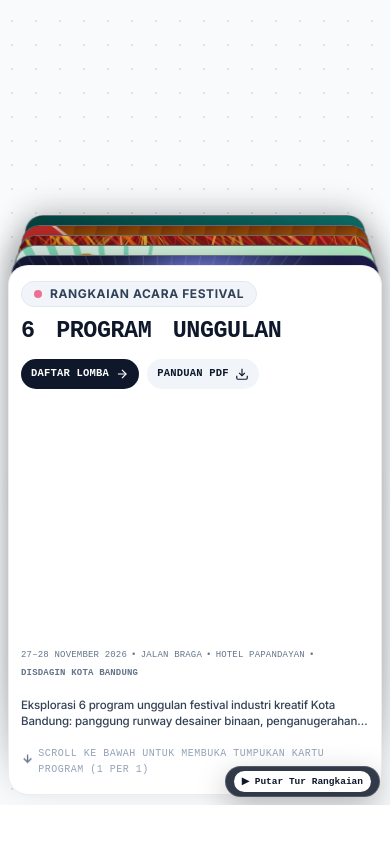
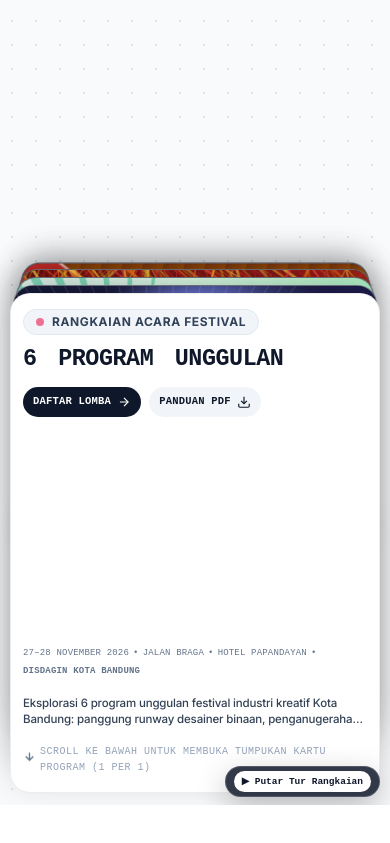
Before and after one commit to Syd-max/pride-industri-2026, a Next.js app: page / in a window 390 px wide. Shown: the part 6006-6849 px from the top of the page. Built offline with nearby package versions, Linux system fonts and the light colour scheme.

Commit message:
fix(deck): add top safe clearance to activities stage and cap upward card offsets

```diff
--- a/src/components/sections/ActivitiesDeckSection.tsx
+++ b/src/components/sections/ActivitiesDeckSection.tsx
@@ -370,8 +370,8 @@ export default function ActivitiesDeckSection() {
       // Maps scrollProgress across card peel stages
       const stageProgress = scrollProgress * (totalCards - 0.4);
       const isMobile = window.innerWidth <= 768;
-      const PEEK_STEP_Y = isMobile ? 10 : 16;
-      const SCALE_STEP = isMobile ? 0.018 : 0.024;
+      const PEEK_STEP_Y = isMobile ? 8 : 12;
+      const SCALE_STEP = isMobile ? 0.016 : 0.022;
 
       cards.forEach((card, i) => {
         // Set z-index: Card 0 is top (60), Card 5 is back (10)
@@ -387,8 +387,8 @@ export default function ActivitiesDeckSection() {
           card.style.pointerEvents = peelAmount > 0.15 ? 'none' : 'auto';
           card.style.opacity = String(1 - peelAmount * 0.18);
         } else {
-          // Card resting in stack
-          const effectiveDepth = Math.min(depth, 5);
+          // Card resting in stack: cap effectiveDepth at 3.8 to prevent excessive upward reach
+          const effectiveDepth = Math.min(depth, 3.8);
           const yOffset = -effectiveDepth * PEEK_STEP_Y;
           const scale = 1 - effectiveDepth * SCALE_STEP;
 
--- a/src/components/sections/activities-deck.css
+++ b/src/components/sections/activities-deck.css
@@ -30,12 +30,17 @@
   height: 100vh;
   height: 100dvh;
   display: flex;
-  align-items: flex-end;
-  justify-content: center;
+  flex-direction: column;
+  align-items: center;
+  justify-content: flex-end;
   overflow: hidden;
-  padding: 0 clamp(16px, 3.5vw, 40px) calc(18px + env(safe-area-inset-bottom, 0px));
+  padding-top: calc(84px + env(safe-area-inset-top, 0px));
+  padding-bottom: calc(24px + env(safe-area-inset-bottom, 0px));
+  padding-left: clamp(16px, 3.5vw, 40px);
+  padding-right: clamp(16px, 3.5vw, 40px);
   background-color: var(--deck-bg-page);
   z-index: 15;
+  box-sizing: border-box;
 }
 
 /* Blueprint dot matrix backdrop */
@@ -59,7 +64,7 @@
   justify-content: center;
   gap: 14px;
   text-align: center;
-  padding: 24px;
+  padding: calc(84px + env(safe-area-inset-top, 0px)) 24px calc(24px + env(safe-area-inset-bottom, 0px));
   z-index: 1;
   user-select: none;
 }
@@ -125,9 +130,9 @@
   position: relative;
   width: 100%;
   max-width: 1220px;
-  height: calc(100vh - 96px);
-  height: calc(100dvh - 86px);
-  max-height: 720px;
+  height: calc(100% - 54px);
+  max-height: 640px;
+  margin: 0 auto;
   z-index: 10;
 }
 
@@ -503,12 +508,16 @@
 
 @media (max-width: 768px) {
   .activities-stage {
-    padding: 0 10px calc(14px + env(safe-area-inset-bottom, 0px));
-    align-items: flex-end;
+    padding-top: calc(76px + env(safe-area-inset-top, 0px));
+    padding-bottom: calc(16px + env(safe-area-inset-bottom, 0px));
+    padding-left: 12px;
+    padding-right: 12px;
+    justify-content: flex-end;
   }
   .activities-deck-container {
-    height: calc(100dvh - 74px);
-    max-height: 570px;
+    height: calc(100% - 36px);
+    max-height: 540px;
+    margin: 0 auto;
   }
   .deck-intro-card {
     padding: 18px 16px 20px;
@@ -598,11 +607,16 @@
 
 @media (max-width: 480px) {
   .activities-stage {
-    padding: 0 8px calc(10px + env(safe-area-inset-bottom, 0px));
+    padding-top: calc(72px + env(safe-area-inset-top, 0px));
+    padding-bottom: calc(12px + env(safe-area-inset-bottom, 0px));
+    padding-left: 10px;
+    padding-right: 10px;
+    justify-content: flex-end;
   }
   .activities-deck-container {
-    height: calc(100dvh - 68px);
-    max-height: 530px;
+    height: calc(100% - 30px);
+    max-height: 500px;
+    margin: 0 auto;
   }
   .deck-intro-card {
     padding: 14px 12px 16px;
--- a/src/components/sections/hero-flow.css
+++ b/src/components/sections/hero-flow.css
@@ -437,7 +437,7 @@
     height: 100%;
     min-height: 100dvh;
     margin: 0;
-    padding: calc(56px + env(safe-area-inset-top, 0px)) 16px calc(18px + env(safe-area-inset-bottom, 0px));
+    padding: calc(68px + env(safe-area-inset-top, 0px)) 16px calc(20px + env(safe-area-inset-bottom, 0px));
     max-width: 100vw;
     width: 100%;
     display: flex;
```
